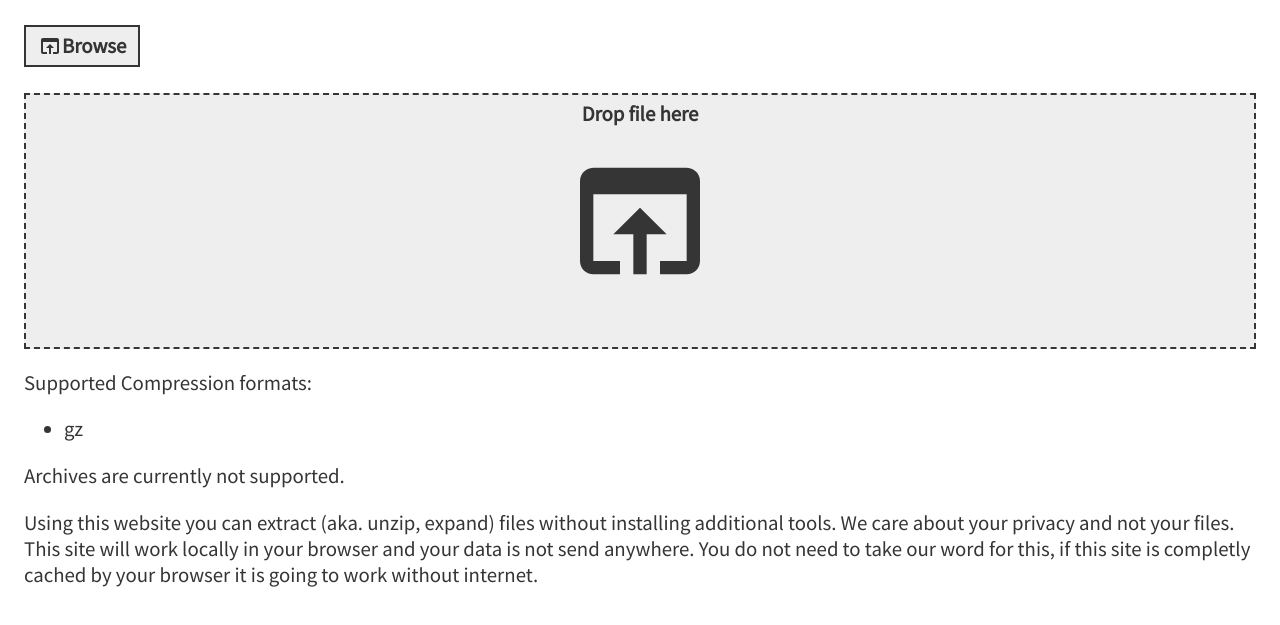
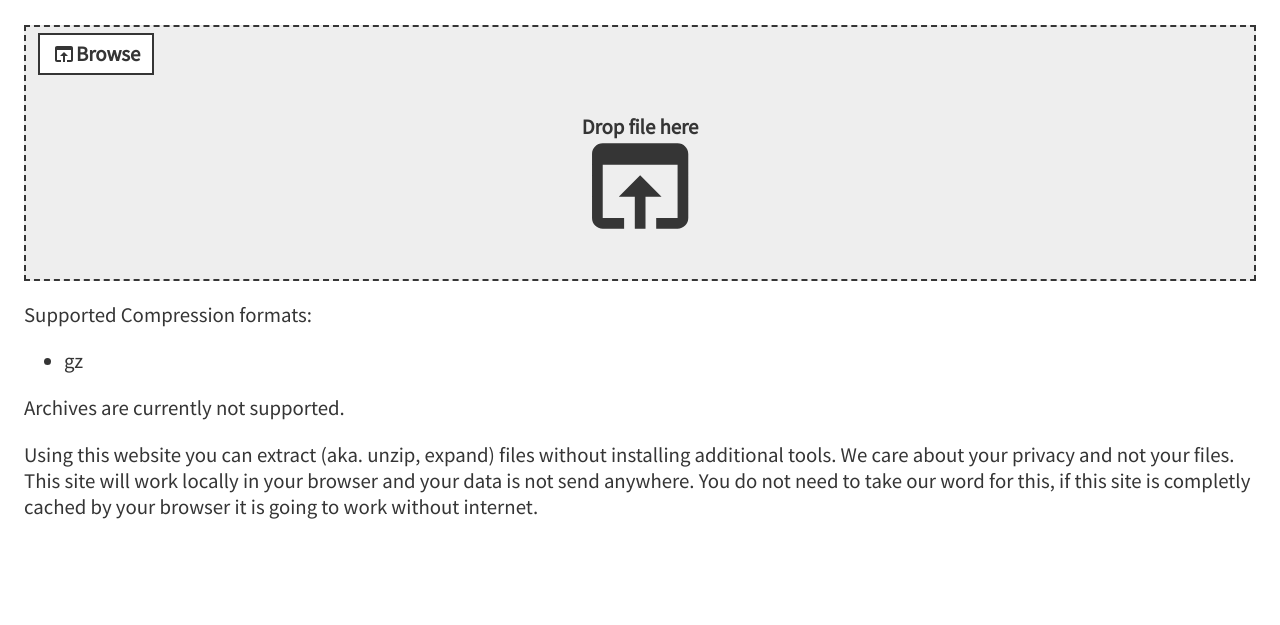
Before and after one commit to pacman82/extract-my-file, a website built with webpack: page static/index.html in a window 1280 px wide. Shown: the part 83-708 px from the top of the page. Built offline with nearby package versions, Linux system fonts and the light colour scheme.

Commit message:
moved browse button and file feedback in drop zone to free up space

```diff
--- a/static/index.html
+++ b/static/index.html
@@ -14,9 +14,10 @@
   <body>
     <h1>Extract my file</h1>
     <div id="container">
+      <div class="drop-zone">
         <div class="file-upload-output-container">
           <div class="file-upload-container">
-          <label for="file-upload"> <img src="open_in_browser-24px.svg" />Browse </label>
+            <label for="file-upload"> <img src="open_in_browser-24px.svg" />Browse</label>
             <input id="file-upload" type="file" />
           </div>
           <div class="unsupported-filetype-info warning hide">Unsupported Filetype</div>
@@ -25,10 +26,8 @@
           </div>
           <output />
         </div>
-
-      <br />
-
-      <div class="drop-zone">Drop file here</div>
+        <p class="drop-zone-text">Drop file here</p>
+      </div>
 
       <div class="description">
         <p>Supported Compression formats:</p>
--- a/static/style.css
+++ b/static/style.css
@@ -6,6 +6,7 @@ body {
 }
 
 .file-upload-output-container {
+  position: absolute;
   display: flex;
   align-items: center;
 }
@@ -17,22 +18,32 @@ body {
 .drop-zone,
 .file-upload-container label {
   padding: 6px 12px;
-  background-color: #eee !important;
   font-weight: bold;
   border-color: #353535;
 }
 
 .drop-zone {
+  position: relative;
   height: 15rem;
   text-align: center;
   border: 2px dashed;
-  background: url(open_in_browser-24px.svg) no-repeat center/10rem;
+  background-color: #eee;
+}
+
+.drop-zone-text {
+  position: absolute;
+  bottom: 0;
+  left: 50%;
+  transform: translate(-50%);
+  height: 9rem;
+  background: url(open_in_browser-24px.svg) no-repeat center/8rem;
 }
 
 .file-upload-container label {
   cursor: pointer;
   border: 2px solid;
   display: inline-block;
+  background-color: #fff;
 }
 
 .file-upload-container label:hover {
```
Lines whose indentation alone changed are shown as unchanged.
